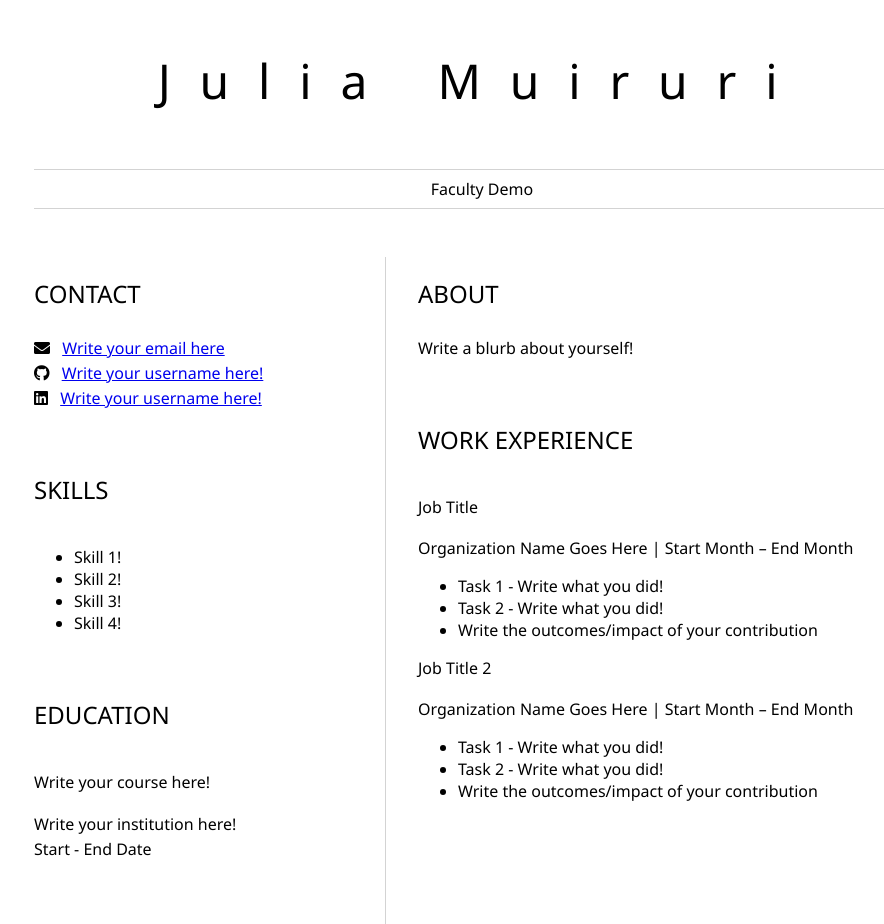
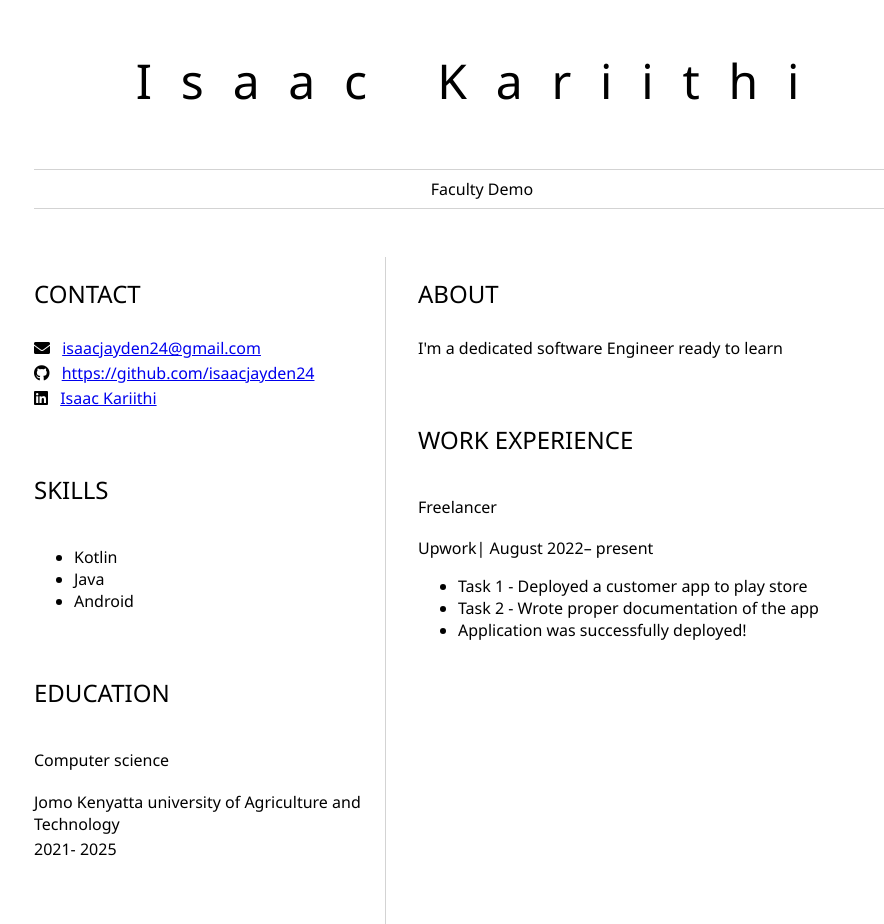
Before and after one commit to isaacjayden24/my_resume, a plain HTML site: page index.html in a window 1280 px wide. Shown: the whole page, without its empty margins (158-1042 px from the left). Drawn offline with Linux system fonts and the light colour scheme.

Commit message:
update my resume

```diff
--- a/index.html
+++ b/index.html
@@ -2,13 +2,13 @@
 	<head>
 		<link href="style.css" rel="stylesheet">
         <link rel="stylesheet" href="https://cdnjs.cloudflare.com/ajax/libs/font-awesome/5.15.4/css/all.min.css">
-        <title>Julia Muiruri</title>
+        <title>Isaac Kariithi Nyoro</title>
 	</head>
 
 	<body>
 		<header id="header">
 			<!-- resume header with your name and title -->
-			<h1>Julia Muiruri</h1>
+			<h1>Isaac Kariithi</h1>
 			<hr>
 			Faculty Demo
 			<hr>
@@ -20,36 +20,36 @@
 					<!-- contact info including social media -->
                     <p>
                         <i class="fa fa-envelope" aria-hidden="true"></i>
-                        <a href="mailto:username@domain.top-level domain">Write your email here</a>
+                        <a href="mailto:username@domain.top-level domain">isaacjayden24@gmail.com</a>
                     </p>
                     <p>
                         <i class="fab fa-github" aria-hidden="true"></i>
-                        <a href="github.com/yourGitHubUsername">Write your username here!</a>
+                        <a href="github.com/yourGitHubUsername">https://github.com/isaacjayden24</a>
                     </p>
                     <p>
                         <i class="fab fa-linkedin" aria-hidden="true"></i>
-                        <a href="linkedin.com/yourLinkedInUsername">Write your username here!</a>
+                        <a href="linkedin.com/yourLinkedInUsername">Isaac Kariithi</a>
                     </p>
 				</section>
 				<section>
 					<h2>SKILLS</h2>
 					<!-- your skills -->
                     <ul>
-                        <li>Skill 1!</li>
-                        <li>Skill 2!</li>
-                        <li>Skill 3!</li>
-                        <li>Skill 4!</li>
+                        <li>Kotlin</li>
+                        <li>Java</li>
+                        <li>Android</li>
+
                     </ul>
 				</section>
 				<section>
 					<h2>EDUCATION</h2>
 					<!-- your education -->
-                    <h3>Write your course here!</h3>
+                    <h3>Computer science</h3>
                     <p>
-                        Write your institution here!
+                        Jomo Kenyatta university of Agriculture and Technology
                     </p>
                     <p>
-                        Start - End Date
+                        2021- 2025
                     </p>
 				</section>
 			</article>
@@ -57,32 +57,23 @@
 				<section>
 					<h2>ABOUT</h2>
 					<!-- about you -->
-                    <p>Write a blurb about yourself!</p>
+                    <p>I'm a dedicated software Engineer ready to learn </p>
 				</section>
 				<section>
 					<h2>WORK EXPERIENCE</h2>
 					<!-- your work experience -->
-                    <h3>Job Title</h3>
+                    <h3>Freelancer</h3>
                     <p>
-                        Organization Name Goes Here | Start Month – End Month
+                        Upwork| August 2022– present
                     </p>
                     <ul>
-                            <li>Task 1 - Write what you did!</li>
-                            <li>Task 2 - Write what you did!</li>
-                            <li>Write the outcomes/impact of your contribution</li>
+                            <li>Task 1 - Deployed a customer app to play store</li>
+                            <li>Task 2 - Wrote proper documentation of the app</li>
+                            <li>Application was successfully deployed!</li>
 
                     </ul>
 
-                    <h3>Job Title 2</h3>
-                    <p>
-                        Organization Name Goes Here | Start Month – End Month
-                    </p>
-                    <ul>
-                            <li>Task 1 - Write what you did!</li>
-                            <li>Task 2 - Write what you did!</li>
-                            <li>Write the outcomes/impact of your contribution</li>
 
-                    </ul>
 				</section>
 			</article>
 		</main>
```
